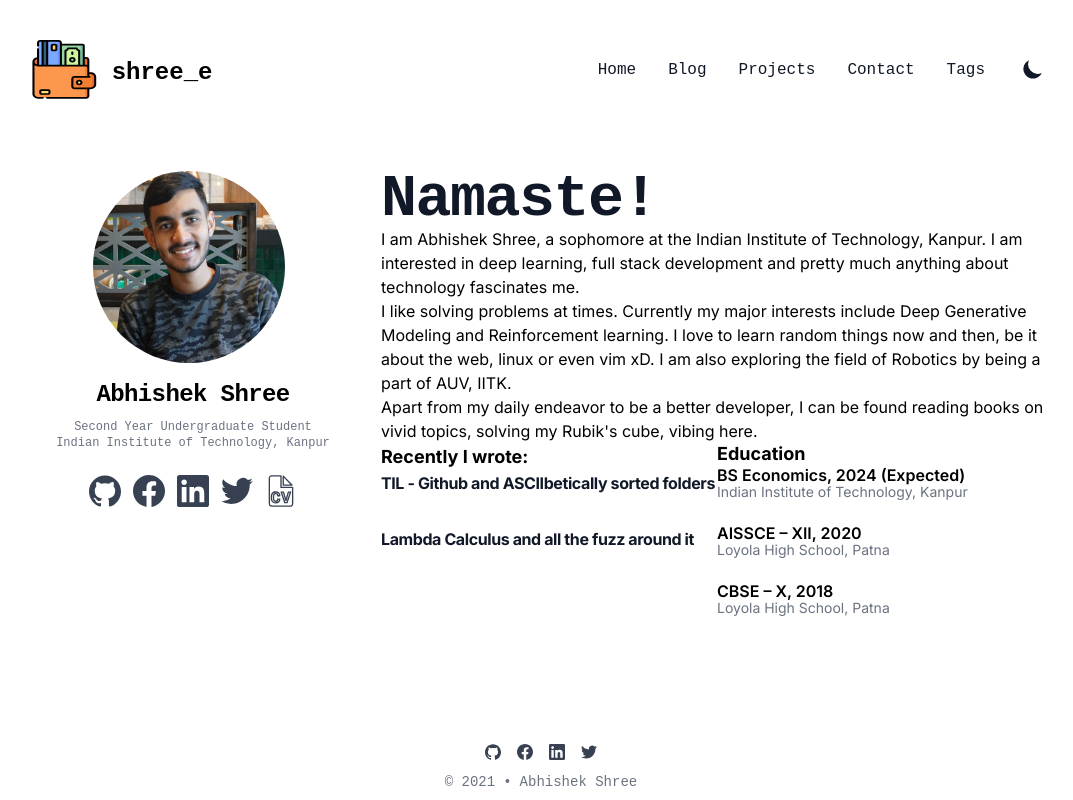
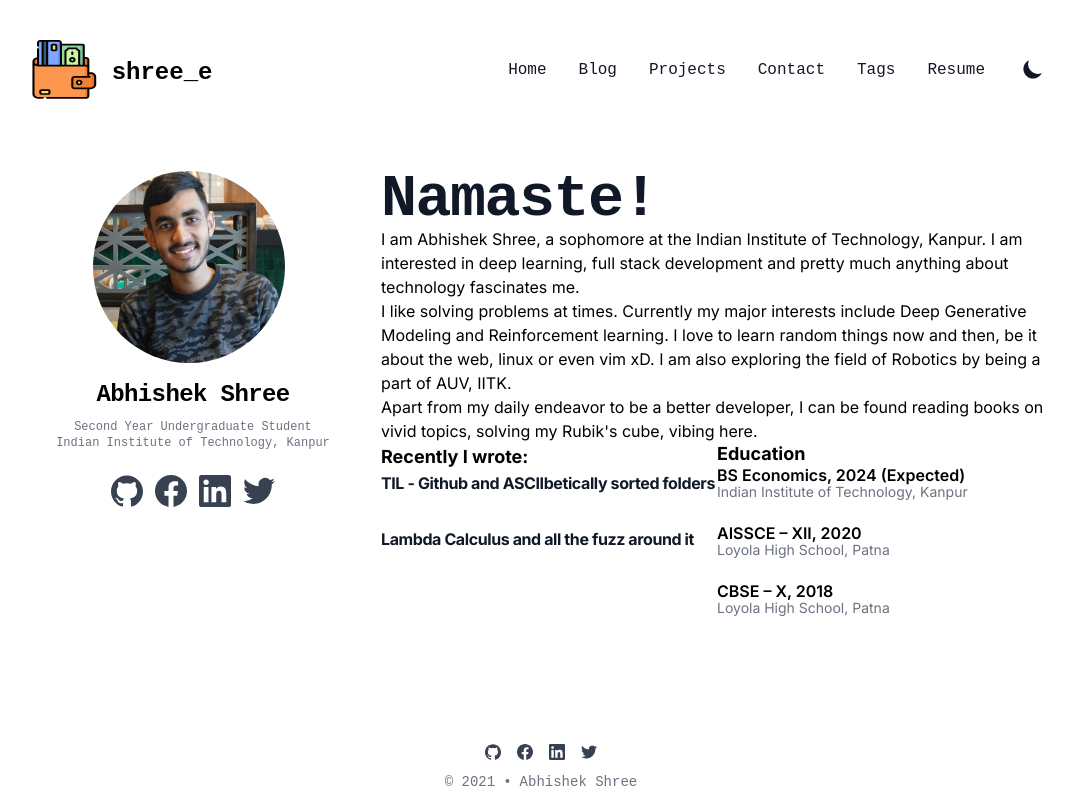
Before and after one commit to abhishekshree/abhishekshree.github.io, a Next.js app: page / in a window 1280 px wide. Shown: the whole page, without its empty margins (99-1172 px from the left). Built offline with nearby package versions, Linux system fonts and the light colour scheme; what @tailwindcss/typography would draw is missing.

Commit message:
Fuck icons

```diff
--- a/data/headerNavLinks.js
+++ b/data/headerNavLinks.js
@@ -5,6 +5,7 @@ const headerNavLinks = [
   // { href: '/latest', title: 'Latest Posts' },
   { href: '/contact', title: 'Contact' },
   { href: '/tags', title: 'Tags' },
+  { href: '/static/cv/abhishekshree.pdf', title: 'Resume' },
 ]
 
 export default headerNavLinks
--- a/pages/index.js
+++ b/pages/index.js
@@ -47,7 +47,7 @@ export default function About({ posts }) {
               <SocialIcon kind="facebook" href={siteMetadata.facebook} />
               <SocialIcon kind="linkedin" href={siteMetadata.linkedin} />
               <SocialIcon kind="twitter" href={siteMetadata.twitter} />
-              <SocialIcon kind="cv" href={siteMetadata.cv} />
+              {/* <SocialIcon kind="cv" href={siteMetadata.cv} /> */}
             </div>
           </div>
           <div className="pt-8 pb-8 prose dark:prose-dark max-w-none xl:col-span-2">
```
